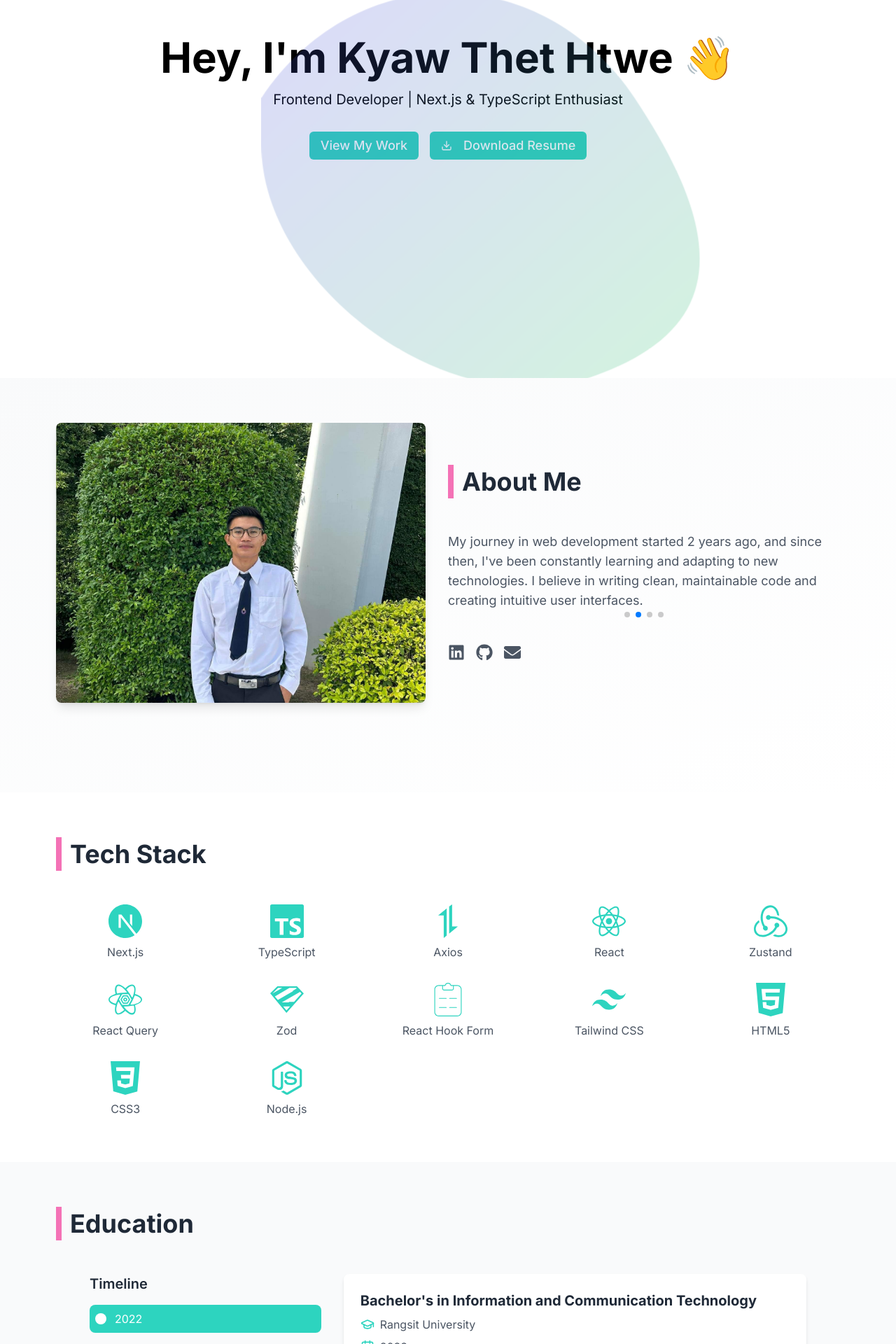
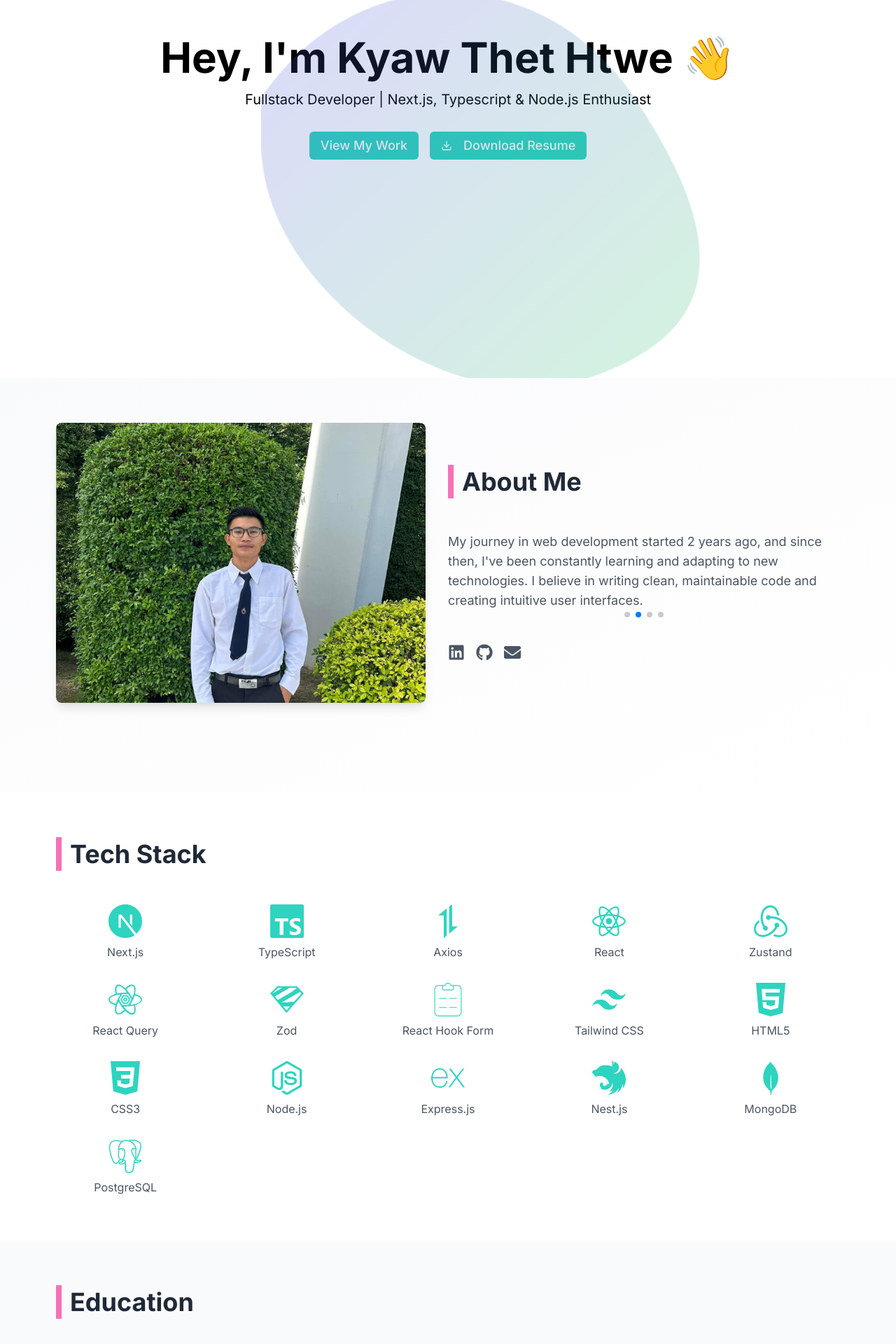
Before and after one commit to kyawthethtwe/portfolio, a Next.js app in the folder portfolio/: page / in a window 1280 px wide. Shown: the part 260-2180 px from the top of the page at 70% size. Built offline with nearby package versions, Linux system fonts and the light colour scheme.

Commit message:
update overall section

```diff
--- a/portfolio/src/components/AboutMe.tsx
+++ b/portfolio/src/components/AboutMe.tsx
@@ -18,7 +18,7 @@ export default function AboutMe() {
   const isInView = useInView(sectionRef, { once: true, margin: "-100px" })
 
   const aboutTexts = [
-    "I'm a passionate frontend developer with expertise in building modern web applications. With a strong foundation in Next.js and TypeScript, I create efficient, scalable, and user-friendly interfaces that deliver exceptional user experiences.",
+    "I'm a passionate fullstack developer with expertise in building modern web applications. With a strong foundation in Next.js and TypeScript, I create efficient, scalable, and user-friendly interfaces that deliver exceptional user experiences.",
     "My journey in web development started 2 years ago, and since then, I've been constantly learning and adapting to new technologies. I believe in writing clean, maintainable code and creating intuitive user interfaces.",
     "When I'm not coding, you can find me exploring the great outdoors, reading books, or playing video games. I'm always looking for new challenges and opportunities to grow as a developer and as an individual.",
     "I'm currently seeking new opportunities to work on exciting projects and collaborate with talented individuals. If you're interested in working together, feel free to reach out to me via email or LinkedIn.",
--- a/portfolio/src/components/Education.tsx
+++ b/portfolio/src/components/Education.tsx
@@ -21,15 +21,15 @@ const educationData: EducationEntry[] = [
     degree: "Bachelor's",
     major: "Information and Communication Technology",
     university: "Rangsit University",
-    year: "2022",
-    achievements: ["GPAX 3.78", "University Hackathon Finalist"],
+    year: "2022-2025",
+    achievements: ["GPAX 3.80", "University Hackathon Finalist"],
   },
   {
     id: 2,
     degree: "Bachelor's",
     major: "Computer Science",
     university: "University of Computer Studies, Mandalay",
-    year: "2017",
+    year: "2017-2019",
   },
   {
     id: 3,
--- a/portfolio/src/components/Experiences.tsx
+++ b/portfolio/src/components/Experiences.tsx
@@ -14,12 +14,28 @@ interface ExperienceEntry {
 }
 
 const experienceData: ExperienceEntry[] = [
+  //remote fulltime job at Shwe Ngwe Aung Holdings Limited
+  //kinda watchtoger web app using nextjs, typescript, tailwindcss, mongodb, nodejs, express , mediasoup and socket.io
+  //currently working on it as a fullstack developer
+  {
+    id: 0,
+    jobTitle: "Fullstack Developer",
+    company: "Shwe Ngwe Aung Holdings Limited (Remote)",
+    duration: "May 2025 - Present",
+    responsibilities: [
+      "Developing and maintaining a watch-together web application using Next.js, TypeScript, Tailwind CSS, MongoDB, Node.js, Express, Mediasoup, and Socket.io",
+      "Implementing responsive UI components and ensuring cross-browser compatibility",
+      "Implementing real-time features using WebRTC and Socket.io for seamless user interactions",
+      "Implementing API endpoints and managing database operations using Express and MongoDB",
+      "Collaborating with the team to plan and execute new features and improvements"
+    ]
+  },
   //internship
   {
     id: 1,
     jobTitle: "Frontend Developer Intern",
     company: "App Intouch Co., Ltd.",
-    duration: "Jan 2025 - Present",
+    duration: "Jan 2025 - Apr 2025",
     responsibilities: [
       "Contributed to frontend development using Next.js, React, and TypeScript in an agile team environment",
       "Implemented responsive UI components following design specifications and accessibility standards",
--- a/portfolio/src/components/HeroSection.tsx
+++ b/portfolio/src/components/HeroSection.tsx
@@ -12,7 +12,6 @@ export default function HeroSection() {
   }
 
   const downloadResume = () => {
-    // Create a link to your resume file
     const link = document.createElement('a')
     link.href = '/resume.pdf'
     link.download = 'Kyaw_Thet_Htwe_Resume.pdf'
@@ -60,7 +59,7 @@ export default function HeroSection() {
         animate={{ opacity: 1, y: 0 }}
         transition={{ duration: 1.0 }}
       >
-        Frontend Developer | Next.js & TypeScript Enthusiast
+        Fullstack Developer | Next.js, Typescript & Node.js Enthusiast
       </motion.p>
 
       <motion.div
--- a/portfolio/src/components/Projects.tsx
+++ b/portfolio/src/components/Projects.tsx
@@ -22,13 +22,21 @@ interface Project {
 const projects: Project[] = [
   {
     id: 1,
-    name: "E-commerce Platform",
+    name: "Secondhand E-commerce Platform",
     description:
-      "A full-featured e-commerce platform with user authentication, product catalog, and payment integration.",
+      "A full-featured e-commerce platform with user authentication, product catalog, cart management and wishlist functionality.",
     image: "/Ecommerce.png",
     techStack: ["Next.js", "TypeScript", "Tailwind CSS", "Zustand", "React Hook Form", "React Query"],
     githubRepo: "https://github.com/kyawthethtwe/E-commerce",
     liveDemo: "https://she-liart.vercel.app/"
+  },
+  {
+    id: 2,
+    name: "Secondhand E-commerce Backend",
+    description: "The backend server for the e-commerce platform, handling user authentication, product management, and order processing.",
+    image: "/Ecommerce.png",
+    techStack: ["Nest.js", "TypeScript", "Cloudinary", "Supabase", "TypeORM"],
+    githubRepo: "https://github.com/kyawthethtwe/second-hand-backend",
   },
   {
     id: 3,
--- a/portfolio/src/components/Techstacks.tsx
+++ b/portfolio/src/components/Techstacks.tsx
@@ -15,6 +15,10 @@ import {
   SiZod,
   SiReacthookform,
   SiNodedotjs,
+  SiNestjs,
+  SiExpress,
+  SiMongodb,
+  SiPostgresql
 } from "react-icons/si"
 import { Tooltip, TooltipContent, TooltipProvider, TooltipTrigger } from "@/components/ui/tooltip"
 import HeaderLine from "./HeaderLine"
@@ -99,7 +103,27 @@ export default function Techstacks() {
         Icon: SiNodedotjs,
         name: "Node.js",
         description: "I build scalable server-side applications using Node.js, Express.js and Nest.js.",
-    }
+    },
+    {
+        Icon: SiExpress,
+        name: "Express.js",
+        description: "I create robust RESTful APIs using Express.js for server-side applications.",
+    },
+    {
+        Icon: SiNestjs,
+        name: "Nest.js",
+        description: "I develop scalable and maintainable server-side applications using Nest.js framework.",
+    },
+    {
+        Icon: SiMongodb,
+        name: "MongoDB",
+        description: "I design flexible NoSQL databases using MongoDB for modern web applications.",
+    },
+    {
+        Icon: SiPostgresql,
+        name: "PostgreSQL",
+        description: "I manage relational databases using PostgreSQL for data integrity and complex queries.",
+    },
   ]
 
   return (
```
Also changed, not shown: 1 other file (tests, documents, lock files or other folders).
